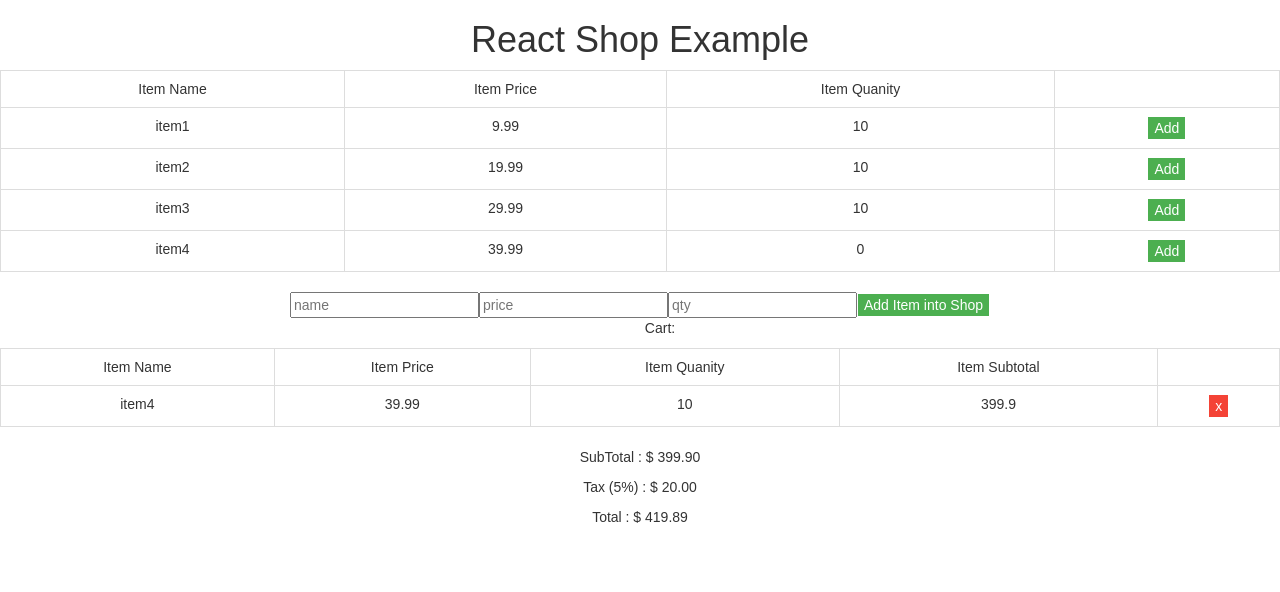
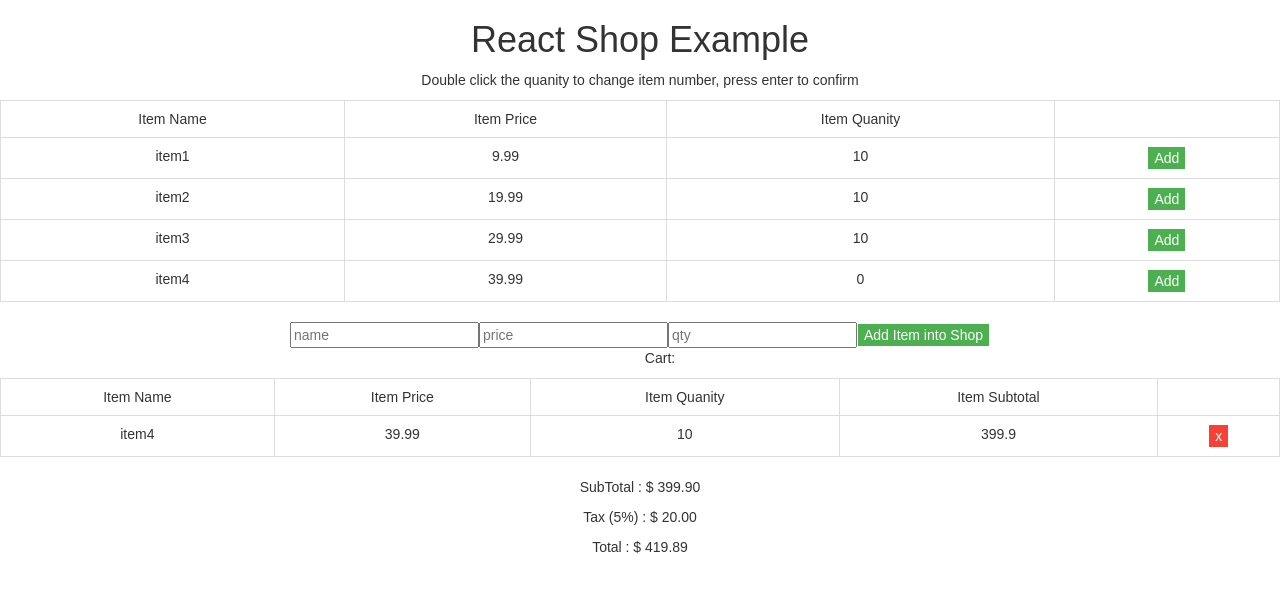
Before and after one commit to hongyili93/project-react, a React (Create React App) app: page / in a window 1280 px wide. Shown: the top 592 px of the page. Built offline with nearby package versions, Linux system fonts and the light colour scheme.

Commit message:
add description

```diff
--- a/src/components/SiteHeader.js
+++ b/src/components/SiteHeader.js
@@ -5,6 +5,7 @@ class SiteHeader extends Component {
         return (
             <div>
                 <h1>React Shop Example</h1>
+                <p>Double click the quanity to change item number, press enter to confirm</p>
             </div>
 
         );
```
